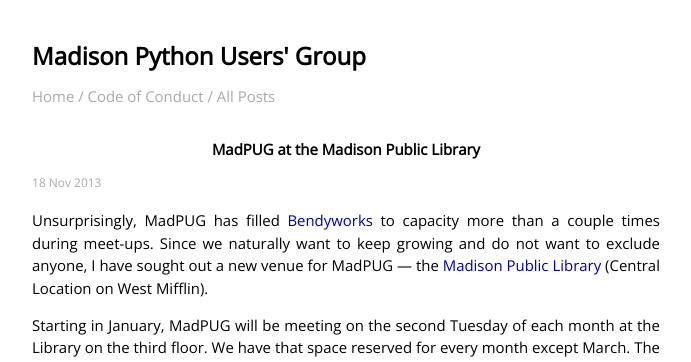
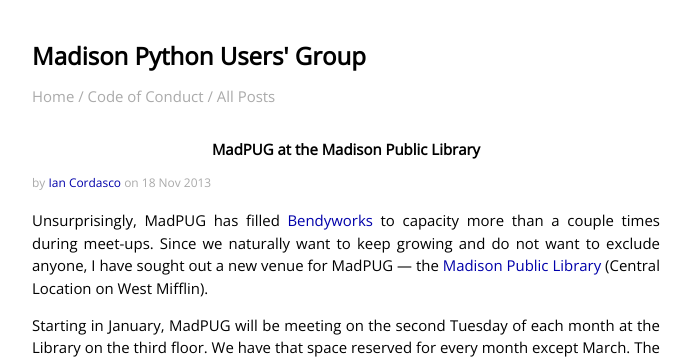
Before and after one commit to MadPUG/madpug.github.io, a Jekyll site: the page built from _posts/2013-11-18-madpug-in-the-library.markdown, in a window 1280 px wide. Shown: the top 362 px of the page, without its empty margins (294-985 px from the left). Built offline with Jekyll 4.4.1, drawn with Linux system fonts in a browser that asks for light colours; Markdown is read by kramdown in place of the engine named in the settings.

Commit message:
Add authorship information to each post

```diff
--- a/_config.yml
+++ b/_config.yml
@@ -1,3 +1,10 @@
 name: Madison Python Users' Group
 markdown: redcarpet
 pygments: true
+
+authors:
+  sigmavirus24:
+    name: Ian Cordasco
+
+  olooney:
+    name: Oran Looney
--- a/_layouts/post.html
+++ b/_layouts/post.html
@@ -2,8 +2,12 @@
 layout: default
 ---
 
+{% assign author = site.authors[page.author] %}
 <h2>{{ page.title }}</h2>
-<p class="meta">{{ page.date | date_to_string }}</p>
+<p class="meta">
+  by <a href="https://github.com/{{page.author}}">{{author.name}}</a>
+  on {{ page.date | date_to_string }}
+</p>
 
 <div class="post">
 {{ content }}
--- a/_posts/2013-11-15-madpug-code-of-conduct.markdown
+++ b/_posts/2013-11-15-madpug-code-of-conduct.markdown
@@ -1,6 +1,7 @@
 ---
 layout: post
 title:  "Announcing MadPUG's Code of Conduct"
+author: sigmavirus24
 date:   2013-11-16 00:00:01
 ---
 
--- a/_posts/2013-11-18-madpug-in-the-library.markdown
+++ b/_posts/2013-11-18-madpug-in-the-library.markdown
@@ -1,6 +1,7 @@
 ---
 layout: post
 title:  "MadPUG at the Madison Public Library"
+author: sigmavirus24
 date:   2013-11-18 21:59:59
 ---
 
--- a/_posts/2014-02-15-february-meetup.markdown
+++ b/_posts/2014-02-15-february-meetup.markdown
@@ -1,6 +1,7 @@
 ---
 layout: post
 title:  "An Introduction to Scipy and Pandas"
+author: sigmavirus24
 date:   2014-02-15 19:59:59
 ---
 
```
